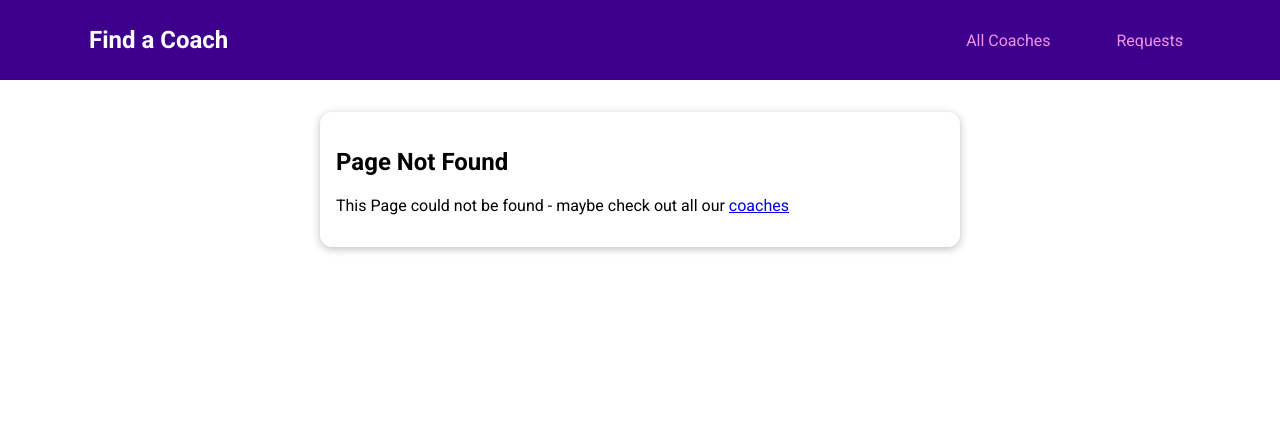
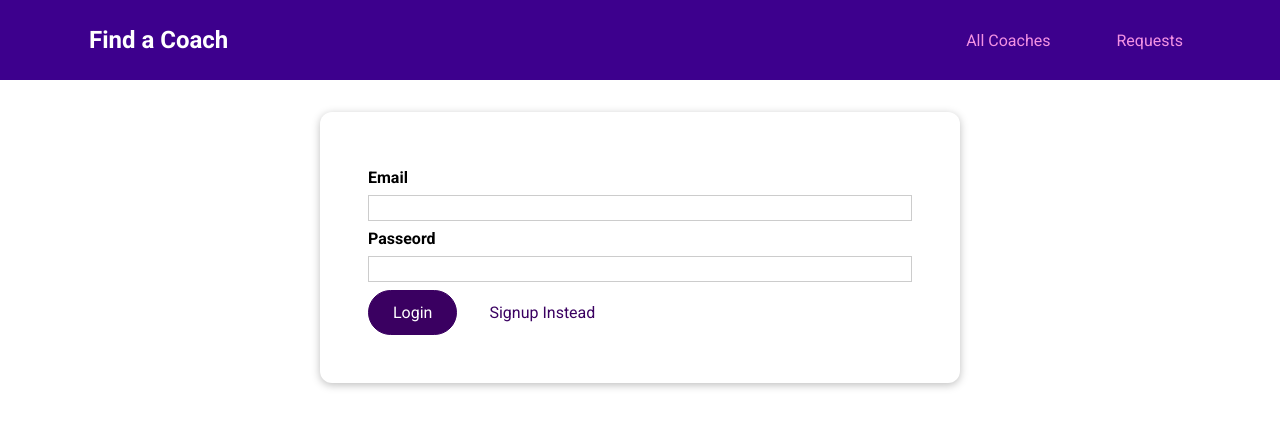
Before and after one commit to tauqeer-ahmad/vuejs, a Vue app: page /auth in a window 1280 px wide. Before the commit this address had no page. Shown: the top 428 px of the page. Built offline with nearby package versions, Linux system fonts and the light colour scheme.

Commit message:
adding authentication page (signup and login)

```diff
--- /dev/null
+++ b/src/pages/auth/UserAuth.vue
@@ -0,0 +1,95 @@
+<template>
+    <base-card>
+        <form @submit.prevent="submitForm">
+            <div class="form-control">
+                <label for="email">Email</label>
+                <input type="email" id="email" v-model.trim="email">
+            </div>
+            <div class="form-control">
+                <label for="password">Passeord</label>
+                <input type="password" id="password" v-model.trim="password">
+            </div>
+            <p v-if="!formIsValid">Please Enter Email and Password must be 6 characters long.</p>
+            <base-button>{{ submitBtnCaption }}</base-button>
+            <base-button type="button" mode="flat" @click="switchAuthMode">{{ switchModeBtnCaption }}</base-button>
+        </form>
+    </base-card>
+</template>
+
+<script>
+export default {
+    data() {
+        return {
+            email: '',
+            password: '',
+            formIsValid: true,
+            mode: 'login'
+        }
+    },
+    computed: {
+        submitBtnCaption() {
+            if (this.mode === 'login') {
+                return 'Login';
+            } else {
+                return 'Signup';
+            }
+        },
+        switchModeBtnCaption() {
+            if (this.mode === 'login') {
+                return 'Signup Instead';
+            } else {
+                return 'Login Instead';
+            }
+        }
+    },
+    methods: {
+        submitForm() {
+            this.formIsValid = true;
+            if (this.email === '' || !this.email.includes('@') || this.password.length < 6) {
+                this.formIsValid = false;
+                return;
+            }
+        },
+        switchAuthMode() {
+            if (this.mode === 'login') {
+                this.mode = 'signup';
+            } else {
+                this.mode = 'login';
+            }
+        }
+    }
+};
+</script>
+
+<style scoped>
+form {
+    margin: 1rem;
+    padding: 1rem;
+}
+
+.form-control {
+    margin: 0.5rem 0;
+}
+
+label {
+    font-weight: bold;
+    margin-bottom: 0.5rem;
+    display: block;
+}
+
+input,
+textarea {
+    display: block;
+    width: 100%;
+    font: inherit;
+    border: 1px solid #ccc;
+    padding: 0.15rem;
+}
+
+input:focus,
+textarea:focus {
+    border-color: #3d008d;
+    background-color: #faf6ff;
+    outline: none;
+}
+</style>
--- a/src/router.js
+++ b/src/router.js
@@ -6,6 +6,7 @@
 import ContactCoach from './pages/requests/ContactCoach.vue'
 import RequestsReceived from './pages/requests/RequestsReceived.vue'
 import NotFound from './pages/NotFound.vue'
+import UserAuth from './pages/auth/UserAuth.vue';
 
 const router = createRouter({
     history: createWebHistory(),
@@ -20,6 +21,7 @@
         },
         { path: '/register', component: CoachesRegistration },
         { path: '/requests', component: RequestsReceived },
+        { path: '/auth', component: UserAuth },
         { path: '/:notFound(.*)', component: NotFound },
     ]
 });
--- a/src/store/index.js
+++ b/src/store/index.js
@@ -2,21 +2,13 @@
 
 import coachesModule from './modules/coaches/index.js';
 import requestModule from './modules/requests/index.js';
+import authModule from './modules/auth/index.js';
 
 const store = createStore({
     modules: {
         coaches: coachesModule,
-        requests: requestModule
-    },
-    state() {
-        return {
-            userId: 'c3'
-        }
-    },
-    getters: {
-        userId(state) {
-            return state.userId;
-        }
+        requests: requestModule,
+        auth: authModule
     }
 });
 
--- /dev/null
+++ b/src/store/modules/auth/actions.js
@@ -0,0 +1 @@
+export default {};
--- /dev/null
+++ b/src/store/modules/auth/getters.js
@@ -0,0 +1,5 @@
+export default {
+    userId(state) {
+        return state.userId;
+    }
+};
--- /dev/null
+++ b/src/store/modules/auth/index.js
@@ -0,0 +1,14 @@
+import actions from './actions.js';
+import getters from './getters.js';
+import mutations from './mutations.js';
+
+export default {
+    state() {
+        return {
+            userId: 'c3'
+        }
+    },
+    actions,
+    getters,
+    mutations
+}
--- /dev/null
+++ b/src/store/modules/auth/mutations.js
@@ -0,0 +1 @@
+export default {};
```
